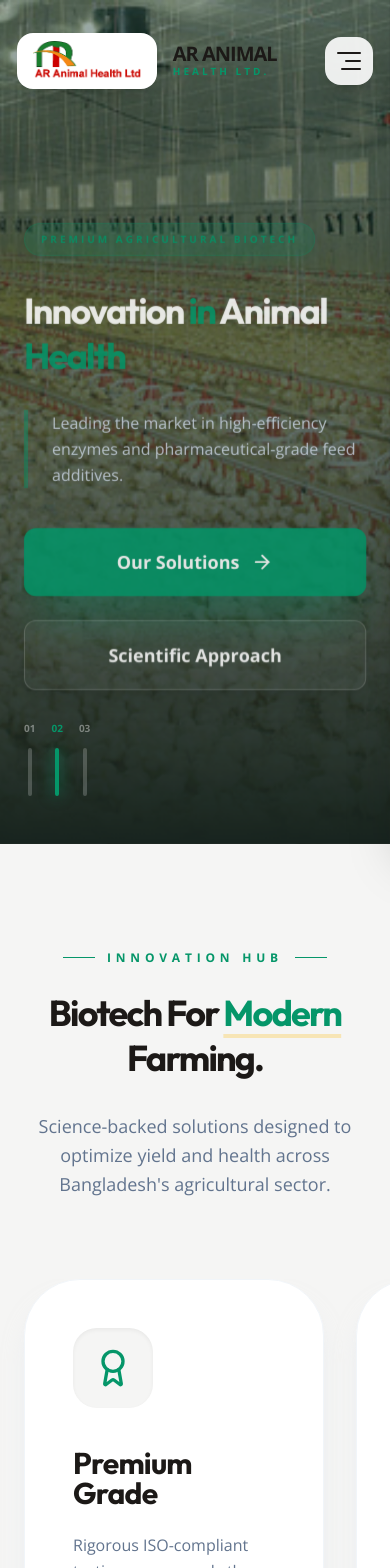
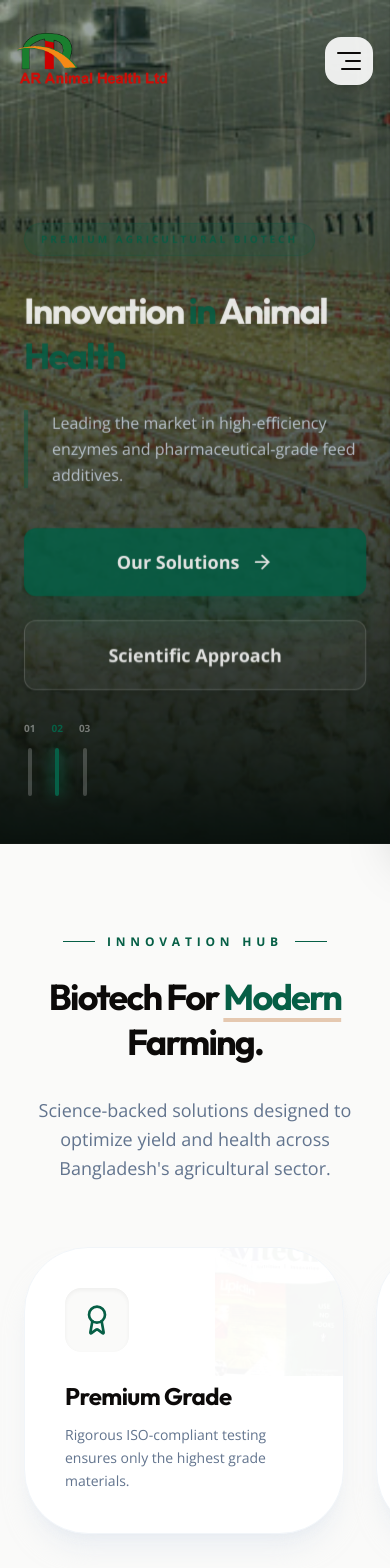
Before and after one commit to fts-oits/AR-Animal, a React (Vite) app: page /#/ in a window 390 px wide. Shown: the top 1568 px of the page. Built offline with nearby package versions, Linux system fonts and the light colour scheme.

Commit message:
Responsiveness Fixes

```diff
--- a/components/Footer.tsx
+++ b/components/Footer.tsx
@@ -17,12 +17,8 @@ const Footer: React.FC = () => {
           {/* Company Brand */}
           <div className="space-y-8">
             <Link to="/" className="flex items-center gap-4 group">
-              <div className="h-14 w-auto px-4 bg-white rounded-xl flex items-center justify-center shadow-lg transform group-hover:-rotate-2 transition-transform">
-                <img src="img/logo.png" alt="Logo" className="h-full w-auto object-contain py-2" />
-              </div>
-              <div className="flex flex-col">
-                <span className="text-xl font-outfit font-bold tracking-tighter leading-none">AR ANIMAL</span>
-                <span className="text-[10px] font-inter font-black uppercase tracking-[0.3em] text-brand-emerald">Health Ltd.</span>
+              <div className="h-24 w-auto flex items-center justify-center transition-transform group-hover:scale-105">
+                <img src="img/logo.png" alt="Logo" className="h-full w-auto object-contain" />
               </div>
             </Link>
             <p className="text-slate-400 leading-relaxed font-medium">
--- a/components/Navbar.tsx
+++ b/components/Navbar.tsx
@@ -35,34 +35,24 @@ const Navbar: React.FC = () => {
   return (
     <>
       <nav
-        className={`fixed top-0 left-0 right-0 z-50 transition-all duration-500 ease-in-out px-4 md:px-12 ${scrolled || isOpen ? 'py-4' : 'py-8'
+        className={`fixed top-0 left-0 right-0 z-50 transition-all duration-500 ease-in-out px-4 md:px-12 ${scrolled || isOpen ? 'py-1' : 'py-8'
           }`}
       >
         <div
           className={`max-w-[1900px] mx-auto rounded-[2rem] transition-all duration-500 border border-transparent ${scrolled || isOpen
-            ? 'bg-brand-beige-white/80 backdrop-blur-xl shadow-2xl border-white/20 pl-4 pr-4 py-3 md:pl-10 md:pr-4'
+            ? 'bg-brand-beige-white/65 backdrop-blur-xl shadow-2xl border-white/20 pl-4 pr-4 py-1 md:pl-10 md:pr-4'
             : 'bg-transparent pl-0 pr-0'
             }`}
         >
           <div className="flex justify-between items-center">
             {/* Logo Section */}
             <Link to="/" className="flex items-center gap-4 group z-50 relative" onClick={() => setIsOpen(false)}>
-              <div className="relative h-14 w-auto px-4 bg-white rounded-2xl shadow-xl flex items-center justify-center overflow-hidden transition-transform group-hover:rotate-2">
+              <div className="relative h-14 w-auto flex items-center justify-center overflow-hidden transition-transform group-hover:scale-105">
                 <img
                   src="img/logo.png"
                   alt="AR Animal Health"
-                  className="h-full w-auto object-contain py-2"
+                  className="h-full w-auto object-contain"
                 />
-              </div>
-              <div className="flex flex-col">
-                <span className={`text-xl font-ubuntu font-bold tracking-tighter leading-none transition-colors duration-300 ${scrolled || isOpen ? 'text-brand-beige-black' : 'text-brand-beige-black md:text-white'
-                  }`}>
-                  AR ANIMAL
-                </span>
-                <span className={`text-[10px] font-black uppercase tracking-[0.3em] transition-colors duration-300 ${scrolled || isOpen ? 'text-brand-emerald' : 'text-brand-emerald md:text-emerald-300'
-                  }`}>
-                  Health Ltd.
-                </span>
               </div>
             </Link>
 
--- a/index.css
+++ b/index.css
@@ -1,11 +1,11 @@
 @import "tailwindcss";
 
 @theme {
-  --color-brand-emerald: #059669;
-  --color-brand-red: #dc2626;
-  --color-brand-gold: #fbbf24;
-  --color-brand-beige-white: #f5f5f4;
-  --color-brand-beige-black: #1c1917;
+  --color-brand-emerald: #065f46;
+  --color-brand-red: #7f1d1d;
+  --color-brand-gold: #b45309;
+  --color-brand-beige-white: #fafaf9;
+  --color-brand-beige-black: #0c0a09;
 
   --font-outfit: "Outfit", sans-serif;
   --font-inter: "Inter", sans-serif;
--- a/pages/Home.tsx
+++ b/pages/Home.tsx
@@ -15,9 +15,9 @@ const Home: React.FC = () => {
       <HeroSlider />
 
       {/* Feature Section - Horizontal Scroll on Mobile */}
-      <section className="py-24 md:py-48 relative overflow-hidden bg-brand-beige-white">
+      <section className="py-20 md:py-32 lg:py-40 relative overflow-hidden bg-brand-beige-white">
         <div className="container mx-auto px-6 max-w-[1900px]">
-          <div className="text-center mb-20 md:mb-32 max-w-4xl mx-auto">
+          <div className="text-center mb-16 md:mb-24 max-w-4xl mx-auto">
             <div className="inline-flex items-center gap-3 mb-6">
               <div className="h-px w-8 bg-brand-emerald" />
               <span className="text-brand-emerald font-black tracking-[0.4em] uppercase text-xs">Innovation Hub</span>
@@ -33,20 +33,23 @@ const Home: React.FC = () => {
 
           <div className="flex overflow-x-auto pb-12 gap-8 md:grid md:grid-cols-2 lg:grid-cols-4 snap-x snap-mandatory no-scrollbar -mx-6 px-6 md:mx-0 md:px-0">
             {[
-              { icon: Award, title: "Premium Grade", desc: "Rigorous ISO-compliant testing ensures only the highest grade materials." },
-              { icon: Zap, title: "Nano-Tech", desc: "Utilizing advanced enzyme technology from world leaders like VTR Bio-Tech." },
-              { icon: ShieldCheck, title: "Field Advice", desc: "Consultancy from industry leaders with over 35 years of specialized leadership." },
-              { icon: Globe, title: "Global Axis", desc: "Strategic alliances with Sichuan Chanhen for best-in-class mineral sources." }
+              { icon: Award, title: "Premium Grade", desc: "Rigorous ISO-compliant testing ensures only the highest grade materials.", img: "img/gallery/gallery-1.jpg" },
+              { icon: Zap, title: "Nano-Tech", desc: "Utilizing advanced enzyme technology from world leaders like VTR Bio-Tech.", img: "img/gallery/gallery-3.jpg" },
+              { icon: ShieldCheck, title: "Field Advice", desc: "Consultancy from industry leaders with over 35 years of specialized leadership.", img: "img/gallery/gallery-5.jpg" },
+              { icon: Globe, title: "Global Axis", desc: "Strategic alliances with Sichuan Chanhen for best-in-class mineral sources.", img: "img/gallery/gallery-7.jpg" }
             ].map((feature, idx) => (
               <div
                 key={idx}
-                className="min-w-[300px] md:min-w-0 snap-center bg-white p-12 rounded-[3.5rem] shadow-xl shadow-slate-200/50 hover:shadow-2xl hover:shadow-brand-emerald/10 hover:-translate-y-4 transition-all duration-700 group border border-slate-100"
+                className="min-w-[320px] md:min-w-0 snap-center bg-white p-10 rounded-[4rem] shadow-xl shadow-slate-200/50 hover:shadow-2xl hover:shadow-brand-emerald/10 hover:-translate-y-4 transition-all duration-700 group border border-slate-100 relative overflow-hidden"
               >
-                <div className="w-20 h-20 bg-brand-beige-white text-brand-emerald rounded-3xl flex items-center justify-center mb-10 group-hover:bg-brand-emerald group-hover:text-white transition-all duration-500 shadow-inner">
-                  <feature.icon size={40} />
+                <div className="absolute top-0 right-0 w-32 h-32 opacity-[0.03] group-hover:opacity-[0.07] transition-opacity pointer-events-none">
+                  <img src={feature.img} alt="" className="w-full h-full object-cover" />
                 </div>
-                <h3 className="text-3xl font-ubuntu font-bold text-brand-beige-black mb-6 tracking-tight leading-none">{feature.title}</h3>
-                <p className="text-slate-500 leading-relaxed font-medium">{feature.desc}</p>
+                <div className="w-16 h-16 bg-brand-beige-white text-brand-emerald rounded-2xl flex items-center justify-center mb-8 group-hover:bg-brand-emerald group-hover:text-white transition-all duration-500 shadow-inner">
+                  <feature.icon size={32} />
+                </div>
+                <h3 className="text-2xl font-outfit font-bold text-brand-beige-black mb-4 tracking-tight leading-none">{feature.title}</h3>
+                <p className="text-slate-500 leading-relaxed font-medium text-sm">{feature.desc}</p>
               </div>
             ))}
           </div>
@@ -54,7 +57,7 @@ const Home: React.FC = () => {
       </section>
 
       {/* Our Story Section - Premium Redesign */}
-      <section className="py-24 md:py-48 bg-brand-beige-white relative overflow-hidden">
+      <section className="py-20 md:py-32 lg:py-40 bg-brand-beige-white relative overflow-hidden">
         {/* Decorative Background Elements */}
         <div className="absolute top-0 right-0 w-1/2 h-full bg-brand-emerald/[0.03] -skew-x-12 transform translate-x-1/4" />
         <div className="absolute -bottom-24 -left-24 w-96 h-96 bg-brand-gold/10 rounded-full blur-[120px]" />
@@ -152,7 +155,7 @@ const Home: React.FC = () => {
 
 
       {/* Process Section - Technical Workflow */}
-      <section className="py-32 md:py-60 bg-brand-beige-black text-white relative overflow-hidden">
+      <section className="py-20 md:py-40 lg:py-48 bg-brand-beige-black text-white relative overflow-hidden">
         {/* Background Decorative Mesh */}
         <div className="absolute inset-0 opacity-10" style={{ backgroundImage: 'radial-gradient(circle at 2px 2px, #059669 1px, transparent 0)', backgroundSize: '40px 40px' }} />
         <div className="absolute top-0 left-0 w-full h-40 bg-gradient-to-b from-brand-beige-white to-transparent opacity-10" />
@@ -199,9 +202,9 @@ const Home: React.FC = () => {
       </section>
 
       {/* Product Categories Preview - Premium Cards */}
-      <section className="py-32 md:py-60 bg-brand-beige-white">
+      <section className="py-20 md:py-40 lg:py-48 bg-brand-beige-white">
         <div className="container mx-auto px-6 max-w-[1900px]">
-          <div className="flex flex-col md:flex-row justify-between items-end mb-24 md:mb-40">
+          <div className="flex flex-col md:flex-row justify-between items-end mb-16 md:mb-24">
             <div className="max-w-2xl">
               <span className="text-brand-emerald font-black tracking-[0.5em] uppercase text-xs mb-6 block">Intelligence Center</span>
               <h2 className="text-4xl md:text-6xl lg:text-7xl font-outfit font-bold text-brand-beige-black tracking-tighter leading-tight">
@@ -247,7 +250,7 @@ const Home: React.FC = () => {
       </section>
 
       {/* Testimonials - Terminal Feedback */}
-      <section className="py-32 md:py-60 bg-brand-beige-black text-white relative overflow-hidden">
+      <section className="py-20 md:py-40 lg:py-48 bg-brand-beige-black text-white relative overflow-hidden">
         <div className="absolute top-0 left-0 w-full h-px bg-gradient-to-r from-transparent via-brand-emerald to-transparent opacity-20" />
 
         <div className="container mx-auto px-6 max-w-[1900px] relative z-10">
@@ -262,22 +265,58 @@ const Home: React.FC = () => {
               </p>
             </div>
 
-            <div className="space-y-10">
-              {TESTIMONIALS.map((t, idx) => (
-                <div key={idx} className="bg-white/5 p-12 rounded-[3.5rem] border border-white/10 relative group hover:bg-white/[0.08] transition-all duration-700">
-                  <div className="absolute -top-6 -left-6 w-16 h-16 bg-brand-emerald rounded-2xl flex items-center justify-center shadow-2xl shadow-brand-emerald/30">
-                    <Quote className="text-white" size={32} />
+            <div className="h-[500px] overflow-y-auto no-scrollbar snap-y snap-mandatory relative space-y-6">
+              {[...TESTIMONIALS, ...TESTIMONIALS].map((t, idx) => (
+                <div key={idx} className="bg-white/5 p-10 rounded-[3rem] border border-white/10 relative group hover:bg-white/[0.08] transition-all duration-700 snap-center">
+                  <div className="absolute -top-4 -left-4 w-12 h-12 bg-brand-emerald rounded-xl flex items-center justify-center shadow-2xl shadow-brand-emerald/30">
+                    <Quote className="text-white" size={24} />
                   </div>
-                  <p className="text-2xl font-medium text-slate-300 italic mb-10 leading-relaxed">"{t.quote}"</p>
-                  <div className="flex items-center gap-6">
-                    <div className="w-16 h-16 rounded-2xl bg-brand-emerald/20 border border-brand-emerald/30 overflow-hidden">
+                  <p className="text-xl font-medium text-slate-300 italic mb-8 leading-relaxed">"{t.quote}"</p>
+                  <div className="flex items-center gap-4">
+                    <div className="w-14 h-14 rounded-xl bg-brand-emerald/20 border border-brand-emerald/30 overflow-hidden">
                       <img src={t.image} alt={t.name} className="w-full h-full object-cover grayscale" />
                     </div>
                     <div>
-                      <h4 className="text-xl font-ubuntu font-bold text-white tracking-tight">{t.name}</h4>
-                      <div className="flex items-center gap-3">
+                      <h4 className="text-lg font-outfit font-bold text-white tracking-tight">{t.name}</h4>
+                      <div className="flex items-center gap-2">
                         <div className="w-1 h-1 rounded-full bg-brand-emerald" />
-                        <p className="text-brand-gold font-black uppercase tracking-[0.2em] text-[10px]">{t.role}</p>
+                        <p className="text-brand-gold font-black uppercase tracking-[0.2em] text-[8px]">{t.role}</p>
+                      </div>
+                    </div>
+                  </div>
+                </div>
+              ))}
+              <div className="absolute bottom-0 left-0 right-0 h-32 bg-gradient-to-t from-brand-beige-black to-transparent pointer-events-none z-10" />
+              <div className="absolute top-0 left-0 right-0 h-32 bg-gradient-to-b from-brand-beige-black to-transparent pointer-events-none z-10" />
+            </div>
+          </div>
+        </div>
+      </section>
+
+      {/* Partners - Dynamic Grid */}
+      <section className="py-20 md:py-40 lg:py-48 bg-brand-beige-white">
+        <div className="container mx-auto px-6 max-w-[1900px]">
+          <div className="grid grid-cols-1 lg:grid-cols-12 gap-24 items-center">
+            <div className="lg:col-span-12 mb-16 text-center">
+              <span className="text-brand-emerald font-black tracking-[0.4em] uppercase text-xs mb-6 block">Global Network</span>
+              <h2 className="text-5xl md:text-7xl font-ubuntu font-bold text-brand-beige-black tracking-tighter leading-tight mb-8">Strategic <span className="text-brand-emerald">Allies.</span></h2>
+              <p className="text-slate-500 font-medium text-lg leading-relaxed max-w-2xl mx-auto mb-10">Collaborating with global leaders in biotechnology to bring terminal solutions to Bangladesh.</p>
+              <Link to="/about" className="inline-flex items-center gap-4 text-brand-beige-black hover:text-brand-emerald font-black uppercase tracking-[0.2em] text-xs transition-colors group">
+                <span>View All Collaborators</span>
+                <ArrowRight size={18} className="group-hover:translate-x-2 transition-transform" />
+              </Link>
+            </div>
+
+            <div className="lg:col-span-12 grid grid-cols-1 sm:grid-cols-2 lg:grid-cols-4 gap-8">
+              {PARTNER_DETAILS.map((p, idx) => (
+                <div key={idx} className="group relative">
+                  <div className="bg-white p-12 rounded-[3.5rem] shadow-xl hover:shadow-2xl transition-all duration-700 hover:-translate-y-3 border border-slate-100 flex flex-col items-center justify-center aspect-video overflow-hidden">
+                    <img src={p.logo} alt={p.name} className="max-w-[85%] max-h-[70%] object-contain grayscale group-hover:grayscale-0 transition-all duration-1000" />
+                    <div className="mt-8 flex flex-col items-center gap-2 opacity-0 group-hover:opacity-100 transition-all duration-500 transform translate-y-4 group-hover:translate-y-0">
+                      <h3 className="text-xl font-outfit font-bold text-brand-beige-black uppercase tracking-tight leading-none">{p.name}</h3>
+                      <div className="flex items-center gap-2">
+                        <div className="w-1.5 h-1.5 rounded-full bg-brand-emerald" />
+                        <span className="text-[10px] font-black uppercase tracking-widest text-slate-400">Global Provider</span>
                       </div>
                     </div>
                   </div>
@@ -288,39 +327,8 @@ const Home: React.FC = () => {
         </div>
       </section>
 
-      {/* Partners - Dynamic Grid */}
-      <section className="py-32 md:py-60 bg-brand-beige-white">
-        <div className="container mx-auto px-6 max-w-[1900px]">
-          <div className="grid grid-cols-1 lg:grid-cols-12 gap-24 items-center">
-            <div className="lg:col-span-4">
-              <span className="text-brand-emerald font-black tracking-[0.4em] uppercase text-xs mb-6 block">Global Network</span>
-              <h2 className="text-5xl md:text-7xl font-ubuntu font-bold text-brand-beige-black tracking-tighter leading-tight mb-10">Strategic <br /><span className="text-brand-emerald">Allies.</span></h2>
-              <p className="text-slate-500 font-medium text-lg leading-relaxed mb-12">Collaborating with global leaders in biotechnology to bring terminal solutions to Bangladesh.</p>
-              <Link to="/about" className="inline-flex items-center gap-4 text-brand-beige-black hover:text-brand-emerald font-black uppercase tracking-[0.2em] text-xs transition-colors group">
-                <span>View All Collaborators</span>
-                <ArrowRight size={18} className="group-hover:translate-x-2 transition-transform" />
-              </Link>
-            </div>
-
-            <div className="lg:col-span-8 grid grid-cols-2 lg:grid-cols-4 gap-8">
-              {PARTNER_DETAILS.map((p, idx) => (
-                <div key={idx} className="group relative">
-                  <div className="bg-white p-10 rounded-[3rem] shadow-xl hover:shadow-2xl transition-all duration-700 hover:-translate-y-3 grayscale hover:grayscale-0 border border-slate-100 flex flex-col items-center justify-center aspect-[4/5]">
-                    <h3 className="text-3xl font-ubuntu font-bold text-slate-200 group-hover:text-brand-emerald transition-colors text-center uppercase break-words leading-none">{p.name}</h3>
-                    <div className="mt-6 flex items-center gap-2 opacity-0 group-hover:opacity-100 transition-opacity">
-                      <div className="w-1 h-1 rounded-full bg-brand-emerald" />
-                      <span className="text-[8px] font-black uppercase tracking-widest text-slate-400">Global Provider</span>
-                    </div>
-                  </div>
-                </div>
-              ))}
-            </div>
-          </div>
-        </div>
-      </section>
-
       {/* Final Stats / Impact */}
-      <section className="py-32 md:py-60 bg-brand-emerald relative overflow-hidden">
+      <section className="py-20 md:py-40 lg:py-48 bg-brand-emerald relative overflow-hidden">
         <div className="absolute inset-0 bg-brand-beige-black/5" />
         <div className="absolute top-0 right-0 w-1/2 h-full bg-white/5 skew-x-[-20deg] translate-x-1/4" />
 
@@ -332,11 +340,11 @@ const Home: React.FC = () => {
               { label: "Districts Served", val: "64D", icon: Globe }
             ].map((stat, idx) => (
               <div key={idx} className="text-center md:text-left group">
-                <div className="mb-10 w-20 h-20 bg-white/10 rounded-2xl flex items-center justify-center text-white border border-white/20 group-hover:scale-110 transition-transform">
-                  <stat.icon size={40} />
+                <div className="mb-8 w-16 h-16 bg-white/10 rounded-2xl flex items-center justify-center text-white border border-white/20 group-hover:scale-110 transition-transform">
+                  <stat.icon size={32} />
                 </div>
-                <h2 className="text-5xl md:text-7xl lg:text-8xl font-outfit font-bold text-white mb-4 tracking-tighter leading-none">{stat.val}</h2>
-                <p className="text-white/80 font-inter font-bold text-xl tracking-tight">{stat.label}</p>
+                <h2 className="text-4xl md:text-5xl lg:text-7xl font-outfit font-bold text-white mb-4 tracking-tighter leading-none">{stat.val}</h2>
+                <p className="text-white/80 font-inter font-bold text-lg lg:text-xl tracking-tight">{stat.label}</p>
                 <div className="h-1 w-16 bg-brand-gold mt-6 rounded-full" />
               </div>
             ))}
```
Also changed, not shown: constants.ts (+4 -4 lines).
